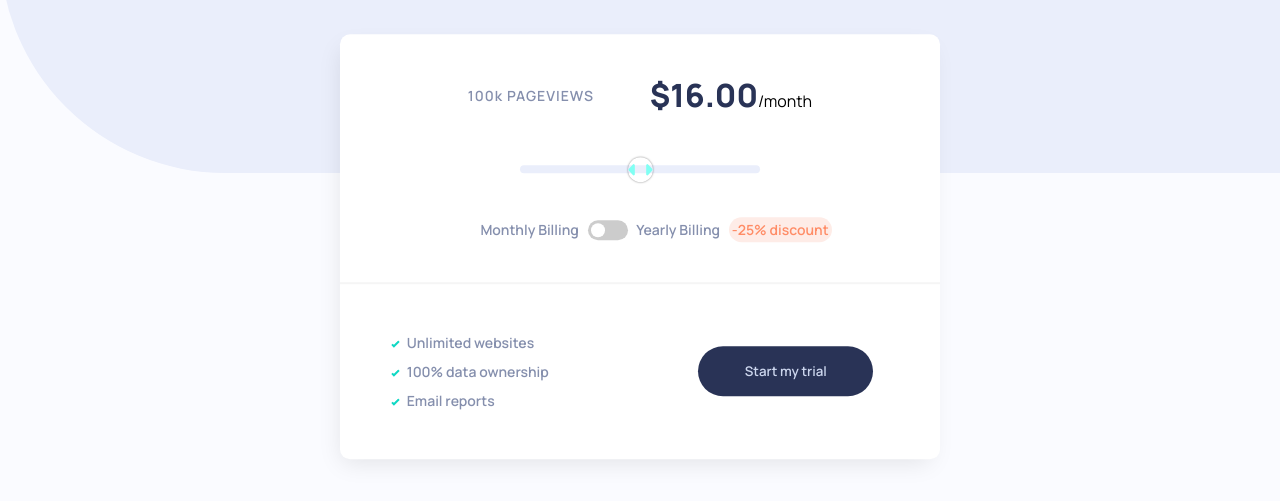
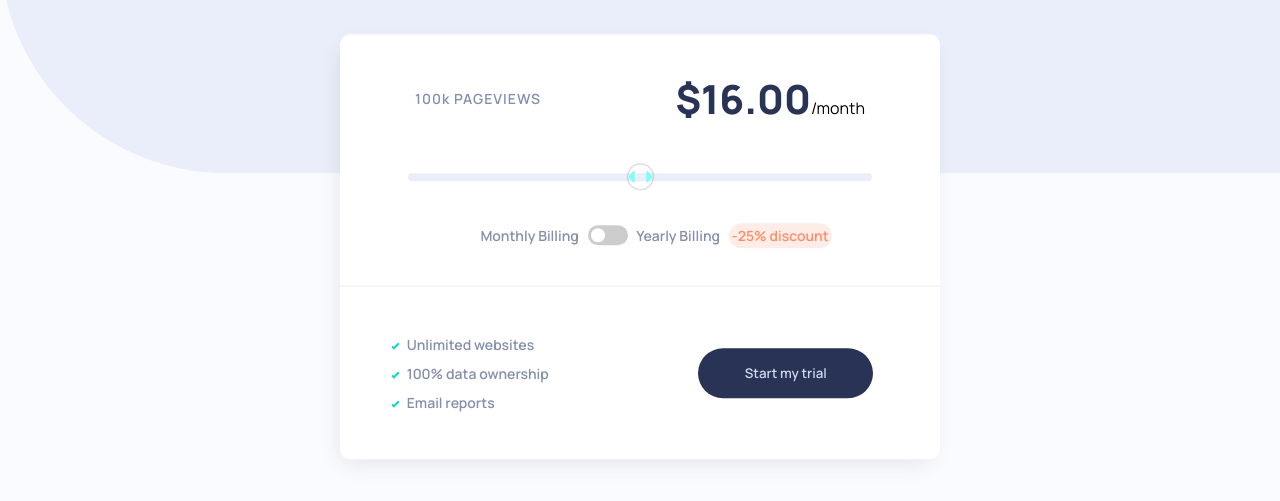
Before and after one commit to michaelr47/Pricing-Component, a plain HTML site: page index.html in a window 1280 px wide. Shown: the part 227-728 px from the top of the page. Drawn offline with Linux system fonts and the light colour scheme.

Commit message:
styling changes to desktop pov

```diff
--- a/styles.css
+++ b/styles.css
@@ -288,4 +288,16 @@ li {
     .month:nth-child(even) {
         display: block;
     }
+
+    input[type="range"] {
+        width: 29rem;
+    }
+
+    .numbers {
+        width: 450px;
+        justify-content: space-between;
+    }
+    .price {
+        font-size: 2.5rem;
+    }
 }
```
